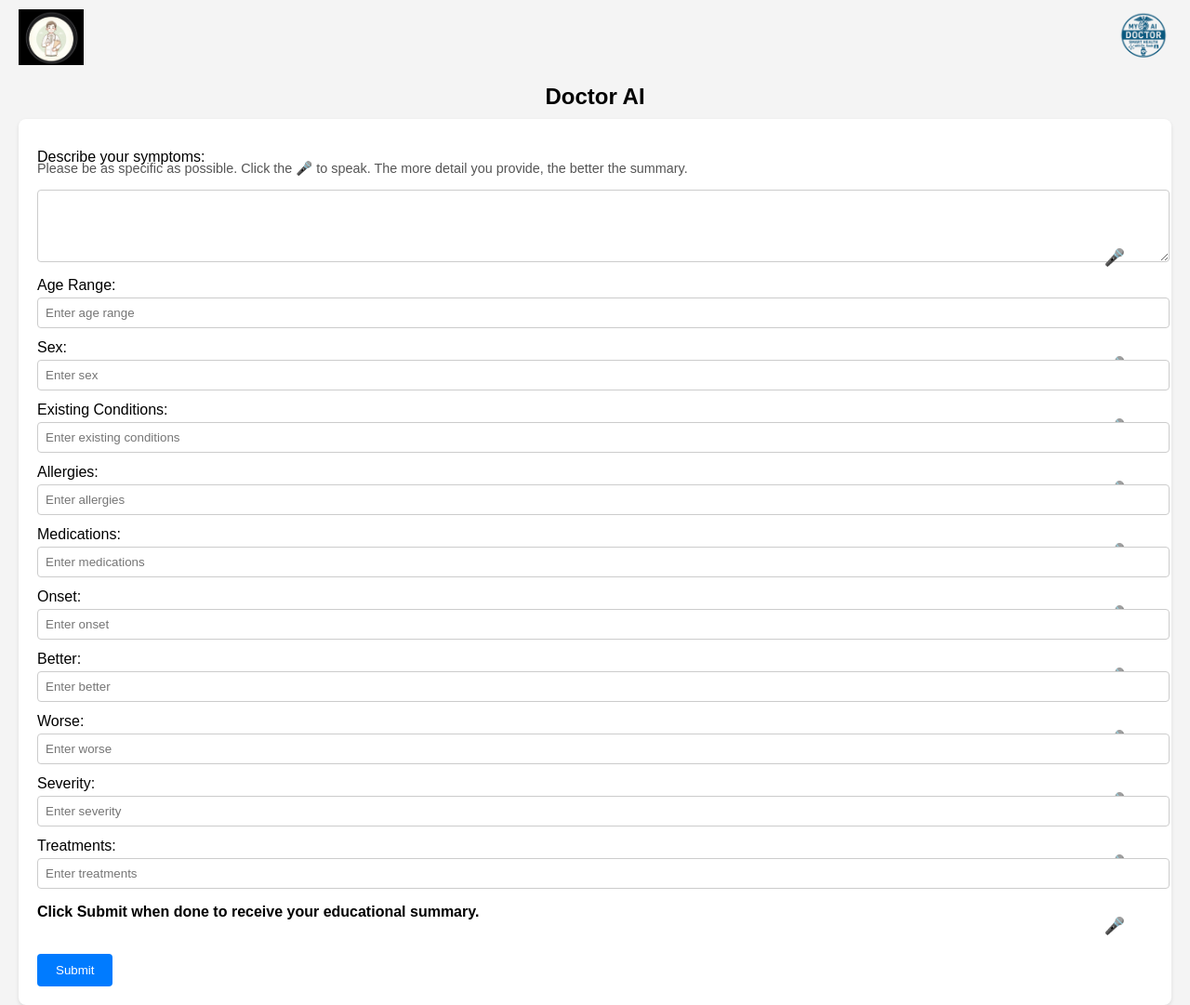
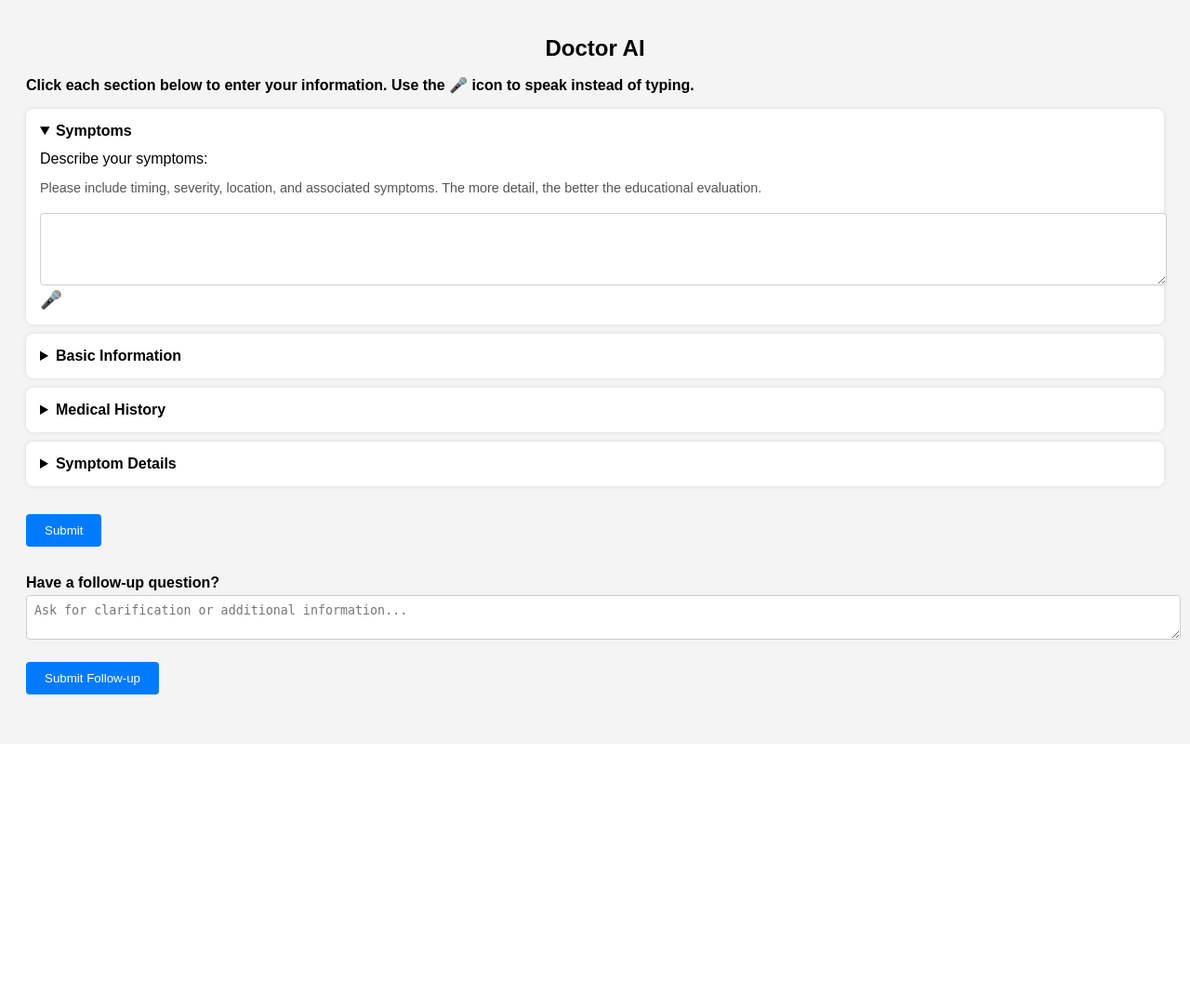
Before and after one commit to Asaabmd/doctor-ai, a Flask app: page / in a window 1280 px wide. Shown: the whole page at 93% size. After the commit the page ends 747 px from the top, so only its background shows below. Run offline with Flask 3, Linux system fonts and the light colour scheme.

Commit message:
Updated index.html with collapsible sections and modal

```diff
--- a/templates/index.html
+++ b/templates/index.html
@@ -7,56 +7,41 @@
   <style>
     body {
       font-family: Arial, sans-serif;
+      padding: 20px;
       background-color: #f4f4f4;
-      margin: 0;
-      padding: 0 20px;
-    }
-    .header {
-      display: flex;
-      justify-content: space-between;
-      align-items: center;
-      padding: 10px 0;
-    }
-    .header img {
-      height: 60px;
     }
     h1 {
       text-align: center;
       font-size: 24px;
-      margin: 10px 0;
+      margin-top: 10px;
     }
-    form {
-      background-color: #fff;
-      padding: 20px;
-      margin-top: 10px;
+    details {
+      background: #fff;
       border-radius: 8px;
-      box-shadow: 0 2px 4px rgba(0, 0, 0, 0.1);
+      padding: 15px;
+      margin-bottom: 10px;
+      box-shadow: 0 0 5px rgba(0,0,0,0.1);
+    }
+    summary {
+      font-weight: bold;
+      cursor: pointer;
     }
     label {
+      margin-top: 12px;
       display: block;
-      margin-top: 12px;
     }
-    .field-wrapper {
-      position: relative;
-    }
-    input[type="text"],
-    input[type="number"],
-    textarea {
+    input[type="text"], input[type="number"], textarea {
       width: 100%;
       padding: 8px;
       margin-top: 4px;
       border: 1px solid #ccc;
       border-radius: 4px;
     }
-    .mic-btn {
-      position: absolute;
-      right: 10px;
-      top: 36px;
-      background: none;
-      border: none;
-      font-size: 18px;
+    .mic-button {
+      margin-top: 5px;
+      margin-bottom: 10px;
+      font-size: 1.2em;
       cursor: pointer;
-      color: #007bff;
     }
     button {
       margin-top: 20px;
@@ -70,131 +55,127 @@
     button:hover {
       background-color: #0056b3;
     }
-
+    /* Modal */
     .modal {
       display: none;
       position: fixed;
-      z-index: 1000;
-      left: 0;
-      top: 0;
-      width: 100%;
-      height: 100%;
-      overflow: auto;
-      background-color: rgba(0,0,0,0.6);
+      top: 0; left: 0;
+      width: 100%; height: 100%;
+      background-color: rgba(0, 0, 0, 0.6);
+      justify-content: center;
+      align-items: center;
     }
     .modal-content {
-      background-color: #fff;
-      margin: 10% auto;
+      background: white;
       padding: 20px;
-      border-radius: 8px;
-      width: 90%;
+      border-radius: 10px;
       max-width: 600px;
+      max-height: 80%;
+      overflow-y: auto;
     }
     .close {
-      color: #aaa;
       float: right;
-      font-size: 28px;
-      font-weight: bold;
+      font-size: 1.5rem;
       cursor: pointer;
-    }
-
-    .tip {
-      font-size: 0.9rem;
-      color: #555;
-      margin-top: -5px;
-      margin-bottom: 10px;
     }
   </style>
 </head>
 <body>
-  <div class="header">
-    <img src="{{ url_for('static', filename='doctor.jpeg') }}" alt="Doctor AI Image">
-    <img src="{{ url_for('static', filename='logo.png') }}" alt="Logo">
-  </div>
   <h1>Doctor AI</h1>
+  <p><strong>Click each section below to enter your information. Use the 🎤 icon to speak instead of typing.</strong></p>
 
   <form method="POST">
-    <label for="symptoms">Describe your symptoms:</label>
-    <p class="tip">Please be as specific as possible. Click the 🎤 to speak. The more detail you provide, the better the summary.</p>
-    <div class="field-wrapper">
-      <textarea id="symptoms" name="symptoms" rows="4" required></textarea>
-      <button type="button" class="mic-btn" onclick="startRecognition('symptoms')">🎤</button>
-    </div>
+    <details open>
+      <summary>Symptoms</summary>
+      <label for="symptoms">Describe your symptoms:</label>
+      <p style="font-size: 0.9em; color: #555;">Please include timing, severity, location, and associated symptoms. The more detail, the better the educational evaluation.</p>
+      <textarea name="symptoms" id="symptoms" rows="4" required></textarea>
+      <span class="mic-button" onclick="startRecognition('symptoms')">🎤</span>
+    </details>
 
-    {% for field in ["age_range", "sex", "existing_conditions", "allergies", "medications", "onset", "better", "worse", "severity", "treatments"] %}
-    <label for="{{ field }}">{{ field.replace("_", " ").title() }}:</label>
-    <div class="field-wrapper">
-      <input
-        id="{{ field }}"
-        type="{{ 'number' if field == 'severity' else 'text' }}"
-        name="{{ field }}"
-        placeholder="Enter {{ field.replace('_', ' ') }}"
-        {% if field == 'severity' %}min="1" max="10"{% endif %}
-      />
-      <button type="button" class="mic-btn" onclick="startRecognition('{{ field }}')">🎤</button>
-    </div>
-    {% endfor %}
+    <details>
+      <summary>Basic Information</summary>
+      <label for="age_range">Age Range:</label>
+      <input type="text" name="age_range" id="age_range" placeholder="e.g., 30-40"/>
+      <span class="mic-button" onclick="startRecognition('age_range')">🎤</span>
 
-    <p><strong>Click Submit when done to receive your educational summary.</strong></p>
+      <label for="sex">Sex:</label>
+      <input type="text" name="sex" id="sex" placeholder="e.g., Male/Female/Other"/>
+      <span class="mic-button" onclick="startRecognition('sex')">🎤</span>
+    </details>
+
+    <details>
+      <summary>Medical History</summary>
+      <label for="existing_conditions">Existing Conditions (what are your current medical problems?):</label>
+      <input type="text" name="existing_conditions" id="existing_conditions"/>
+      <span class="mic-button" onclick="startRecognition('existing_conditions')">🎤</span>
+
+      <label for="allergies">Allergies:</label>
+      <input type="text" name="allergies" id="allergies"/>
+      <span class="mic-button" onclick="startRecognition('allergies')">🎤</span>
+
+      <label for="medications">Medications (currently taking):</label>
+      <input type="text" name="medications" id="medications"/>
+      <span class="mic-button" onclick="startRecognition('medications')">🎤</span>
+    </details>
+
+    <details>
+      <summary>Symptom Details</summary>
+      <label for="onset">Onset (when did symptoms start?):</label>
+      <input type="text" name="onset" id="onset"/>
+      <span class="mic-button" onclick="startRecognition('onset')">🎤</span>
+
+      <label for="better">Better (what makes symptoms better?):</label>
+      <input type="text" name="better" id="better"/>
+      <span class="mic-button" onclick="startRecognition('better')">🎤</span>
+
+      <label for="worse">Worse (what makes symptoms worse?):</label>
+      <input type="text" name="worse" id="worse"/>
+      <span class="mic-button" onclick="startRecognition('worse')">🎤</span>
+
+      <label for="severity">Severity (1–10, where 10 is most severe):</label>
+      <input type="number" name="severity" id="severity" min="1" max="10"/>
+      <span class="mic-button" onclick="startRecognition('severity')">🎤</span>
+
+      <label for="treatments">Treatments Tried (e.g., Tylenol, rest):</label>
+      <input type="text" name="treatments" id="treatments"/>
+      <span class="mic-button" onclick="startRecognition('treatments')">🎤</span>
+    </details>
+
     <button type="submit">Submit</button>
   </form>
 
+  <!-- Modal popup for summary -->
   {% if response %}
-  <div id="responseModal" class="modal" style="display:block;">
+  <div class="modal" style="display:flex;">
     <div class="modal-content">
-      <span class="close" onclick="document.getElementById('responseModal').style.display='none'">&times;</span>
-      <h3>Doctor AI Summary</h3>
+      <span class="close" onclick="this.parentElement.parentElement.style.display='none';">&times;</span>
+      <h3>Doctor AI Summary:</h3>
       <p>{{ response|safe }}</p>
-      <form action="/followup" method="POST" style="margin-top: 20px;">
-        <label for="followup">Have a follow-up question?</label>
-        <textarea name="followup" rows="2" placeholder="Type your question here..."></textarea>
-        <button type="submit">Ask</button>
-      </form>
     </div>
   </div>
   {% endif %}
 
-  {% if followup_response %}
-  <div class="modal" id="followupModal" style="display:block;">
-    <div class="modal-content">
-      <span class="close" onclick="document.getElementById('followupModal').style.display='none'">&times;</span>
-      <h3>Follow-Up Answer</h3>
-      <p>{{ followup_response|safe }}</p>
-    </div>
-  </div>
-  {% endif %}
+  <!-- Follow-up form -->
+  <form method="POST" action="/followup" style="margin-top: 30px;">
+    <label for="followup"><strong>Have a follow-up question?</strong></label>
+    <textarea name="followup" id="followup" rows="2" placeholder="Ask for clarification or additional information..."></textarea>
+    <button type="submit">Submit Follow-up</button>
+  </form>
 
   <script>
-    function startRecognition(targetId) {
+    function startRecognition(id) {
+      const field = document.getElementById(id);
       const recognition = new (window.SpeechRecognition || window.webkitSpeechRecognition)();
       recognition.lang = 'en-US';
-      recognition.interimResults = false;
-      recognition.maxAlternatives = 1;
-
       recognition.start();
-
       recognition.onresult = function(event) {
-        const transcript = event.results[0][0].transcript;
-        const field = document.getElementById(targetId);
-        if (field) {
-          field.value += (field.value ? ' ' : '') + transcript;
-        }
+        field.value += (field.value ? ' ' : '') + event.results[0][0].transcript;
       };
-
       recognition.onerror = function(event) {
-        alert('Speech recognition error: ' + event.error);
+        alert("Speech recognition error: " + event.error);
       };
     }
-
-    window.onclick = function(event) {
-      const modals = ["responseModal", "followupModal"];
-      modals.forEach(id => {
-        const modal = document.getElementById(id);
-        if (event.target == modal) {
-          modal.style.display = "none";
-        }
-      });
-    };
   </script>
 </body>
 </html>
```
